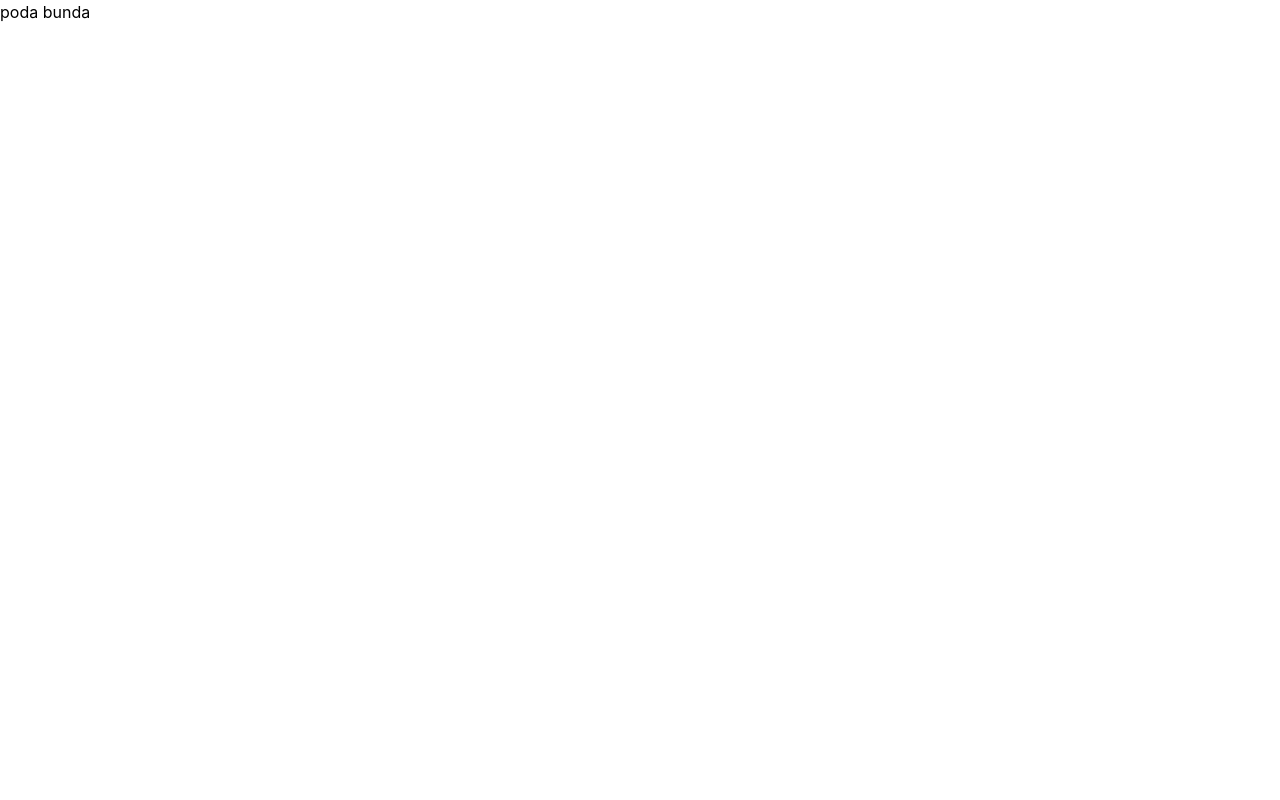
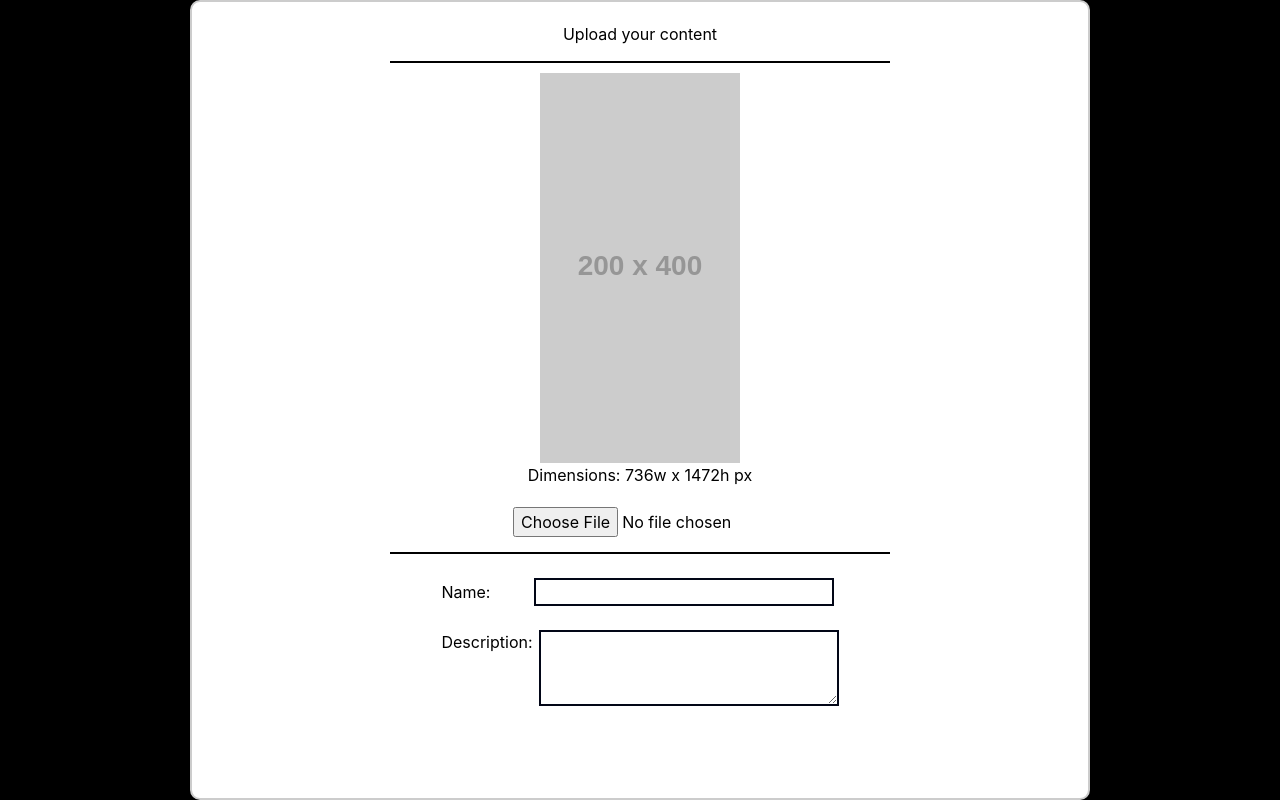
Before and after one commit to Speckleszzzz/vtuberhub, a React (Create React App) app: page /upload in a window 1280 px wide. Built offline with nearby package versions, Linux system fonts and the light colour scheme.

Commit message:
frontend complate. maybe?

```diff
--- a/src/Components/NavBar.js
+++ b/src/Components/NavBar.js
@@ -15,11 +15,6 @@ const NavBar = () => {
             <p>Trending</p>
             <p>Genre</p>
             <p>About</p>
-            <p>
-                <a href='/upload' className='p-2 rounded-full bg-white text-black' >
-                  sample
-                </a>
-            </p>
           </div>
         </div>
         <div>
@@ -27,7 +22,11 @@ const NavBar = () => {
               <p className='text-3xl'>Welcome to</p>
               <p className='text-5xl'>Vtuber Hub</p>
               <p className=''>Where Aspiring Vtubers Meet Creators - Your Gateway to Virtual Stardom!</p>
-              <button className="w-48 text-white bg-gray-800 hover:bg-gray-900 focus:ring-4 focus:outline-none focus:ring-blue-300 font-medium rounded-lg text-sm px-5 py-2.5 text-center inline-flex items-center justify-center dark:bg-gray-800 dark:hover:bg-gray-700 dark:focus:ring-gray-800">Upload Content</button>
+              <p>
+                <a href='/upload' className='w-48 text-white bg-gray-800 hover:bg-gray-900 focus:ring-4 focus:outline-none focus:ring-blue-300 font-medium rounded-lg text-sm px-5 py-2.5 text-center inline-flex items-center justify-center dark:bg-gray-800 dark:hover:bg-gray-700 dark:focus:ring-gray-800' >
+                  Upload Content
+                </a>
+            </p>
               <br></br>
 
           </div>
--- /dev/null
+++ b/src/Components/UploadContents.js
@@ -0,0 +1,64 @@
+import React, { useState } from 'react';
+import '../Styling/Uploadcontent.css';
+
+const placeholderImageUrl = 'https://via.placeholder.com/200x400'; // Placeholder image URL with dimensions
+
+const UploadContents = () => {
+    const [selectedImage, setSelectedImage] = useState(null);
+
+    const handleImageUpload = (event) => {
+        const file = event.target.files[0];
+        const reader = new FileReader();
+
+        reader.onload = () => {
+            setSelectedImage(reader.result);
+        };
+
+        if (file) {
+            reader.readAsDataURL(file);
+        }
+    };
+
+    return (
+        <div className='container'>
+            <div className='bg-white absolute flex flex-col items-center box'>
+                <h2 className='text-black'>Upload your content</h2>
+                <div className="line"></div>
+                {selectedImage ? (
+                    <img
+                      src={selectedImage}
+                      alt="Uploaded"
+                      className='uploaded-image'
+                      style={{ maxWidth: '200px', maxHeight: '400px', width: 'auto', height: 'auto' }}
+                    />
+                ) : (
+                    <div>
+                        <img src={placeholderImageUrl} alt="Placeholder" className="placeholder-image" />
+                        <p className="placeholder-info">Dimensions: 736w x 1472h px</p>
+                        <div className="file-input-container">
+                            <input type="file" accept="image/*" onChange={handleImageUpload} className="file-input"/>
+                        </div>
+                    </div>
+                )}
+                <div className="line"></div>
+
+                <br></br>
+
+                <div>
+                    <div className='flex items-center justify-start space-x-11'>
+                        <label className='flex justify-start' htmlFor="name">Name:</label>
+                        <input className='w-[300px] border-2 border-slate-950' type="text" id="name" name="name" />
+                    </div>
+                    <br></br>
+                    <div className='flex items-start justify-start space-x-1.5'>
+                        <label htmlFor="description">Description:</label>
+                        <textarea className='w-[300px] border-2 border-slate-950' id="description" name="description" rows="3" cols="50"></textarea>
+                    </div>
+                </div>
+
+            </div>
+        </div>
+    );
+};
+
+export default UploadContents;
--- /dev/null
+++ b/src/Styling/Uploadcontent.css
@@ -0,0 +1,60 @@
+.container {
+    display: flex;
+    justify-content: center;
+    align-items: center;
+    height: 100vh;
+  }
+
+  .box {
+    width: 900px;
+    height: 800px;
+    border: 2px solid #ccc;
+    border-radius: 10px;
+    padding: 20px;
+    box-shadow: 0 0 10px rgba(0, 0, 0, 0.1);
+  }
+
+  .line {
+    width: 500px;
+    height: 2px;
+    background-color: black;
+    margin-top: 15px;
+  }
+
+  .file-input-container {
+    display: flex;
+    justify-content: center;
+    align-items: center;
+  }
+
+
+  .placeholder-image {
+    padding-top: 10px;
+    width: 200px;
+    height: 400px;
+    margin: auto;
+    display: block;
+  }
+
+  .uploaded-image {
+    padding-top: 10px;
+    max-width: 100%;
+    max-height: 100%;
+  }
+
+  .placeholder-info {
+    text-align: center;
+    margin-bottom: 10px;
+}
+
+.file-input-container {
+    padding-top: 10px;
+    display: flex;
+    justify-content: center;
+    align-items: center;
+    flex-direction: column;
+}
+
+.file-input {
+    margin-left: 90px;
+}
--- a/src/pages/Upload.js
+++ b/src/pages/Upload.js
@@ -1,9 +1,10 @@
 import React from "react";
+import UploadContents from "../Components/UploadContents";
 
 const Upload = () => {
     return(
-        <div>
-            <h2>poda bunda</h2>
+        <div  className='bg-cover bg-center bg-black h-screen flex items-center justify-center'>
+            <UploadContents></UploadContents>
         </div>
     )
 }
```
Also changed, not shown: src/Components/UploadFooter.js (added), src/Components/UploadHeader.js (added).
